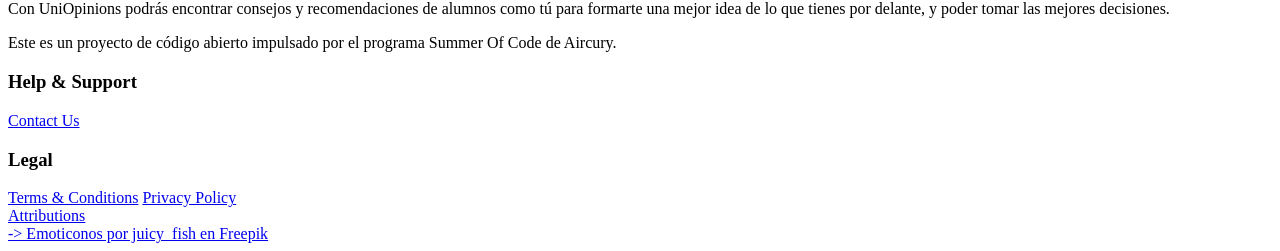
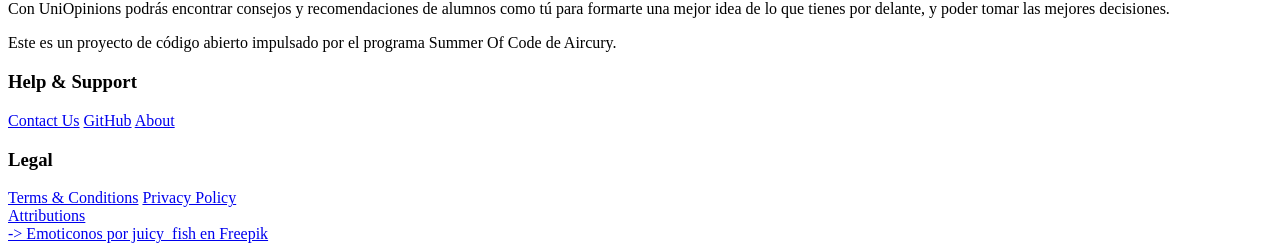
Before and after one commit to Angeloyo/UniOpinions, a Symfony app: template templates/about.html.twig in a window 1280 px wide. Shown: the part 735-986 px from the top of the page. Run offline with Twig, Linux system fonts and the light colour scheme; the template is opened without the code that fills it, so the values that code supplies are empty; some libraries are stand-ins or nearby versions.

Commit message:
added github and about to footer

```diff
--- a/templates/base.html.twig
+++ b/templates/base.html.twig
@@ -118,9 +118,11 @@
 
             <div class="flex justify-center dark:text-white ">
 
-                <div class="m-5">
+                <div class="m-5 flex flex-col">
                     <h3 class="text-xl">Help & Support</h3>
                     <a href="mailto:contact@uniopinions.com">Contact Us</a>
+                    <a target="_blank" href="https://github.com/angeloyo/uniopinions">GitHub</a>
+                    <a href="https://uniopinions.com/about">About</a>
                 </div>
 
                 <div class="m-5 flex flex-col ">
```
